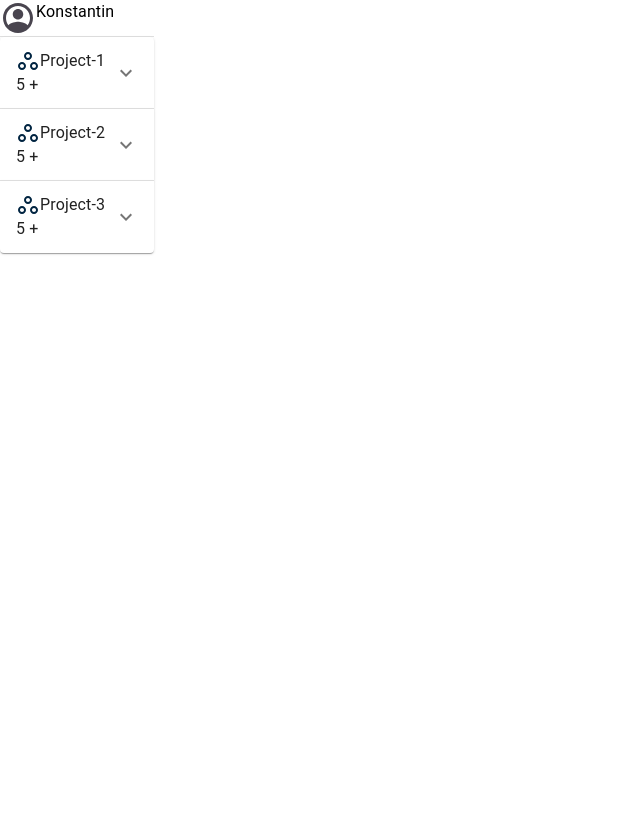
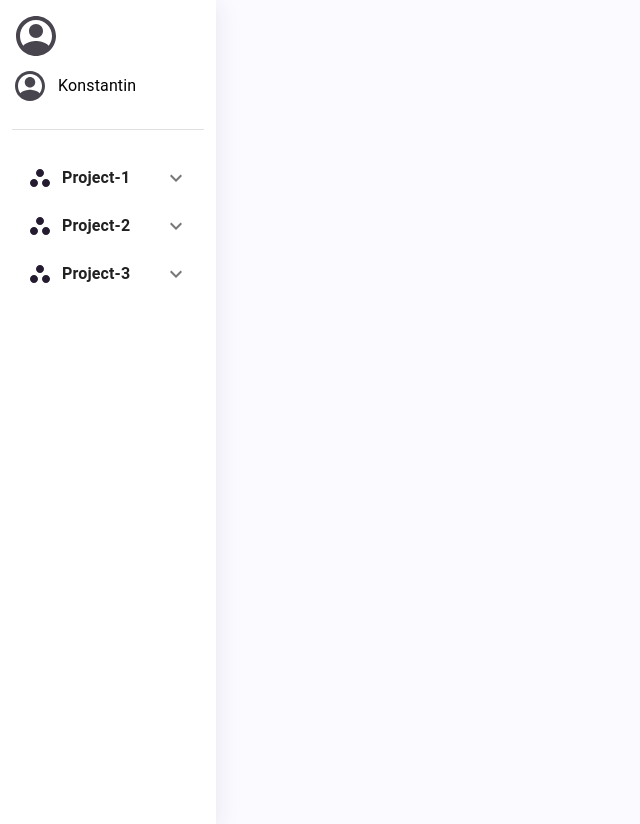
Before and after one commit to alexmehandzhiyska/MarkIt-FE, a React (Create React App) app: page / in a window 1280 px wide. Shown: the whole page, without its empty margins (0-640 px from the left). Before the commit the page ends 800 px from the top, so only its background shows below. Built offline with nearby package versions, Linux system fonts and the light colour scheme.

Commit message:
feed: final sidebar design

```diff
--- a/src/App.css
+++ b/src/App.css
@@ -1,5 +1,6 @@
 .App {
   text-align: center;
+  height: 100%;
 }
 
 .App-logo {
--- a/src/components/layout/Layout.jsx
+++ b/src/components/layout/Layout.jsx
@@ -1,16 +1,16 @@
+import { Grid } from "@mui/material";
 import Header from "./header/Header";
 
 import "./Layout.css";
 
 const Layout = (props) => {
     return (
-        <div className="content-wrapper">
+        <Grid height={"100%"}>
             <Header></Header>
-
             <main>
                 {props.children}
             </main>
-        </div>
+        </Grid>
     );
 };
 
--- a/src/components/layout/header/Header.jsx
+++ b/src/components/layout/header/Header.jsx
@@ -23,7 +23,6 @@ const Header = () => {
     };
 
     return (
-        <header>
         <SideBar>
             <nav className="navbar">
                 <ul>
@@ -43,7 +42,6 @@ const Header = () => {
                 </ul>
             </nav>
         </SideBar>
-        </header>
     );
 };
 
--- a/src/components/layout/sidebar/Sidebar.jsx
+++ b/src/components/layout/sidebar/Sidebar.jsx
@@ -2,9 +2,11 @@ import { Accordion, AccordionSummary, Divider, Grid, Stack, Typography } from "@
 import userIcon from "../../../assets/user-icon.svg";
 import SidebarProjectContainer from "./SidebarProjectContainer";
 import projectIcon from "../../../assets/project-icon.svg";
+import projectBlackIcon from "../../../assets/project-icon-black.svg";
 import { useState } from "react";
 import ExpandMoreIcon from '@material-ui/icons/ExpandMore';
 import AccordionDetails from '@material-ui/core/AccordionDetails';
+import styles from "./sidebar.module.css";
 
 const dataProjects = [
     {
@@ -67,26 +69,33 @@ const SideBar = () => {
     };
 
     return (
-        <Stack width={"12%"}>
-            <Grid container>
-                <img src={userIcon} alt="user-icon" />
+        <Stack className={styles.sidebar}>
+            <img src={userIcon} className={styles.logoIcon} alt="user-icon" />
+            <Grid container alignItems={"center"}>
+                <img className={styles.userIcon} src={userIcon} alt="user-icon" />
                 <Typography>{username}</Typography>
             </Grid>
-            <Divider />
-            <Stack>
-                {dataProjects.map((project) => (
-                    <Accordion expanded={expanded === project.projectName} onChange={handleChange(project.projectName)}>
+            <Divider className={styles.divider}/>
+            <Stack width={"100%"}>
+                {dataProjects.map((project, index) => (
+                    <Accordion
+                        expanded={expanded === project.projectName}
+                        onChange={handleChange(project.projectName)}
+                        className={styles.accordion}
+                        key={index}
+                    >
+                        <Grid className={expanded === project.projectName ? styles.selectedProject : ""}>
                             <AccordionSummary
                             expandIcon={<ExpandMoreIcon />}
                             aria-controls="panel1bh-content"
                             id="panel1bh-header"
                             >
                             <Grid container>
-                            <img src={projectIcon} alt="project-icon" />
-                            <Typography>{project.projectName}</Typography>
-                            <Typography>{project.size} +</Typography>
+                                <img src={expanded === project.projectName ? projectIcon: projectBlackIcon} className={styles.userIcon} alt="project-icon" />
+                                <Typography sx={{fontWeight: 700}}>{project.projectName}</Typography>
                             </Grid>
                             </AccordionSummary>
+                        </Grid>
                         <AccordionDetails>
                             <SidebarProjectContainer project={project}/>
                         </AccordionDetails>
--- a/src/components/layout/sidebar/SidebarProjectContainer.jsx
+++ b/src/components/layout/sidebar/SidebarProjectContainer.jsx
@@ -1,14 +1,16 @@
 import { Accordion, AccordionSummary, Grid,  Stack,  Typography,  } from "@mui/material";
 import projectIcon from "../../../assets/folder-black.svg";
+import projectWhiteIcon from "../../../assets/folder-white.svg";
 import { useState } from "react";
 import ExpandMoreIcon from '@material-ui/icons/ExpandMore';
 import AccordionDetails from '@material-ui/core/AccordionDetails';
+import styles from "./sidebar.module.css"
 
 const SidebarContent = ({pdfFiles}) => {
     return (
         <Stack>
             {pdfFiles.map((fileName, index) => (
-                <Typography key={index}>{fileName}</Typography>
+                <Typography className={styles.fileName} key={index}>{fileName}</Typography>
             ))}
         </Stack>
     );
@@ -23,52 +25,62 @@ const SidebarProjectContainer = ({project}) => {
 
     return (
         <Stack>
-            <Accordion expanded={expandedFolder === project.pdfFiles.folderName} onChange={handleChange(project.pdfFiles.folderName)}>
+            <Accordion
+                expanded={expandedFolder === project.pdfFiles.folderName}
+                onChange={handleChange(project.pdfFiles.folderName)}
+                className={styles.accordion}
+                >
                 <AccordionSummary
                 expandIcon={<ExpandMoreIcon />}
                 aria-controls="panel1bh-content"
                 id="panel1bh-header"
                 >
                 <Grid container>
-                    <img src={projectIcon} alt="project-icon" />
-                    <Typography>{project.pdfFiles.folderName}</Typography>
+                    <img src={expandedFolder === project.pdfFiles.folderName ? projectWhiteIcon : projectIcon} className={styles.folderIcon} alt="project-icon" />
+                    <Typography sx={{fontWeight: 700}}>{project.pdfFiles.folderName}</Typography>
                 </Grid>
                 </AccordionSummary>
                 <AccordionDetails>
                     <SidebarContent pdfFiles={project.pdfFiles.files}/>
                 </AccordionDetails>
             </Accordion>
-            <Accordion expanded={expandedFolder === project.doxsFiles.folderName} onChange={handleChange(project.doxsFiles.folderName)}>
+            <Accordion
+                expanded={expandedFolder === project.doxsFiles.folderName}
+                onChange={handleChange(project.doxsFiles.folderName)}
+                className={styles.accordion}>
+                <AccordionSummary
+                expandIcon={<ExpandMoreIcon />}
+                aria-controls="panel1bh-content"
+                id="panel1bh-header"
+                className={styles.accordion}
+                >
+                <Grid container>
+                    <img src={expandedFolder === project.doxsFiles.folderName ? projectWhiteIcon : projectIcon} className={styles.folderIcon} alt="project-icon" />
+                    <Typography sx={{fontWeight: 700}}>{project.doxsFiles.folderName}</Typography>
+                </Grid>
+                </AccordionSummary>
+                <AccordionDetails>
+                    <SidebarContent pdfFiles={project.doxsFiles.files}/>
+                </AccordionDetails>
+            </Accordion>
+            <Accordion
+                expanded={expandedFolder === project.videoReport.folderName}
+                onChange={handleChange(project.videoReport.folderName)}
+                className={styles.accordion}>
                 <AccordionSummary
                 expandIcon={<ExpandMoreIcon />}
                 aria-controls="panel1bh-content"
                 id="panel1bh-header"
                 >
                 <Grid container>
-                    <img src={projectIcon} alt="project-icon" />
-                    <Typography>{project.doxsFiles.folderName}</Typography>
-                </Grid>
-                </AccordionSummary>
-                <AccordionDetails>
-                    <SidebarContent pdfFiles={project.doxsFiles.files}/>
-                </AccordionDetails>
-            </Accordion>
-            <Accordion expanded={expandedFolder === project.videoReport.folderName} onChange={handleChange(project.videoReport.folderName)}>
-                <AccordionSummary
-                expandIcon={<ExpandMoreIcon />}
-                aria-controls="panel1bh-content"
-                id="panel1bh-header"
-                >
-                <Grid container>
-                    <img src={projectIcon} alt="project-icon" />
-                    <Typography>{project.videoReport.folderName}</Typography>
+                    <img src={expandedFolder === project.videoReport.folderName ? projectWhiteIcon : projectIcon} className={styles.folderIcon} alt="project-icon" />
+                    <Typography sx={{fontWeight: 700}}>{project.videoReport.folderName}</Typography>
                 </Grid>
                 </AccordionSummary>
                 <AccordionDetails>
                     <SidebarContent pdfFiles={project.pdfFiles.files}/>
                 </AccordionDetails>
             </Accordion>
-
         </Stack>
     )
 }
--- a/src/components/layout/sidebar/sidebar.module.css
+++ b/src/components/layout/sidebar/sidebar.module.css
@@ -0,0 +1,61 @@
+.sidebar {
+    background-color: white;
+    display: flex;
+    width: 15%;
+    height: 100%;
+    padding: 12px;
+    flex-direction: column;
+    align-items: flex-start;
+    gap: 8px;
+    flex-shrink: 0;
+    background: #FFF;
+    box-shadow: 4px 4px 20px 0px rgba(47, 47, 90, 0.07);
+}
+
+.logoIcon {
+    width: 48px;
+    height: 48px;
+}
+
+.userIcon {
+    margin-right: 10px;
+}
+
+.selectedProject {
+    border-radius: 12px;
+    background: #C8C8FF;
+}
+
+.accordion {
+    background-color: #fff !important;
+    color: rgba(0, 0, 0, 0.87);
+    border-radius: 0px !important;
+    box-shadow: none !important;
+    position: unset !important;
+    overflow-anchor: none !important;
+    border-radius: 0 !important;
+    width: 100% !important;
+}
+
+.folderIcon {
+    margin-right: 10px;
+}
+
+.fileName {
+    display: flex;
+    padding: 8px 24px 8px 56px;
+    align-items: center;
+    gap: 12px;
+    align-self: stretch;
+}
+
+.divider {
+    display: flex;
+    height: 1px;
+    margin: 16px 0px 16px 0px !important;
+    flex-direction: column;
+    justify-content: center;
+    align-items: flex-start;
+    flex-shrink: 0;
+    align-self: stretch;
+}
--- a/src/index.css
+++ b/src/index.css
@@ -1,5 +1,9 @@
+html,
 body {
+  height: 100%;
   margin: 0;
+  background-color: #FBFAFF;
+  font-family: 'Inter', sans-serif;
   font-family: -apple-system, BlinkMacSystemFont, 'Segoe UI', 'Roboto', 'Oxygen',
     'Ubuntu', 'Cantarell', 'Fira Sans', 'Droid Sans', 'Helvetica Neue',
     sans-serif;
@@ -11,3 +15,7 @@ code {
   font-family: source-code-pro, Menlo, Monaco, Consolas, 'Courier New',
     monospace;
 }
+
+#root {
+  height: 100%;
+}
```
Also changed, not shown: src/assets/folder-white.svg (renamed from src/assets/folder-whitesvg.svg), src/assets/project-icon-black.svg (added). Lines whose indentation alone changed are shown as unchanged.
